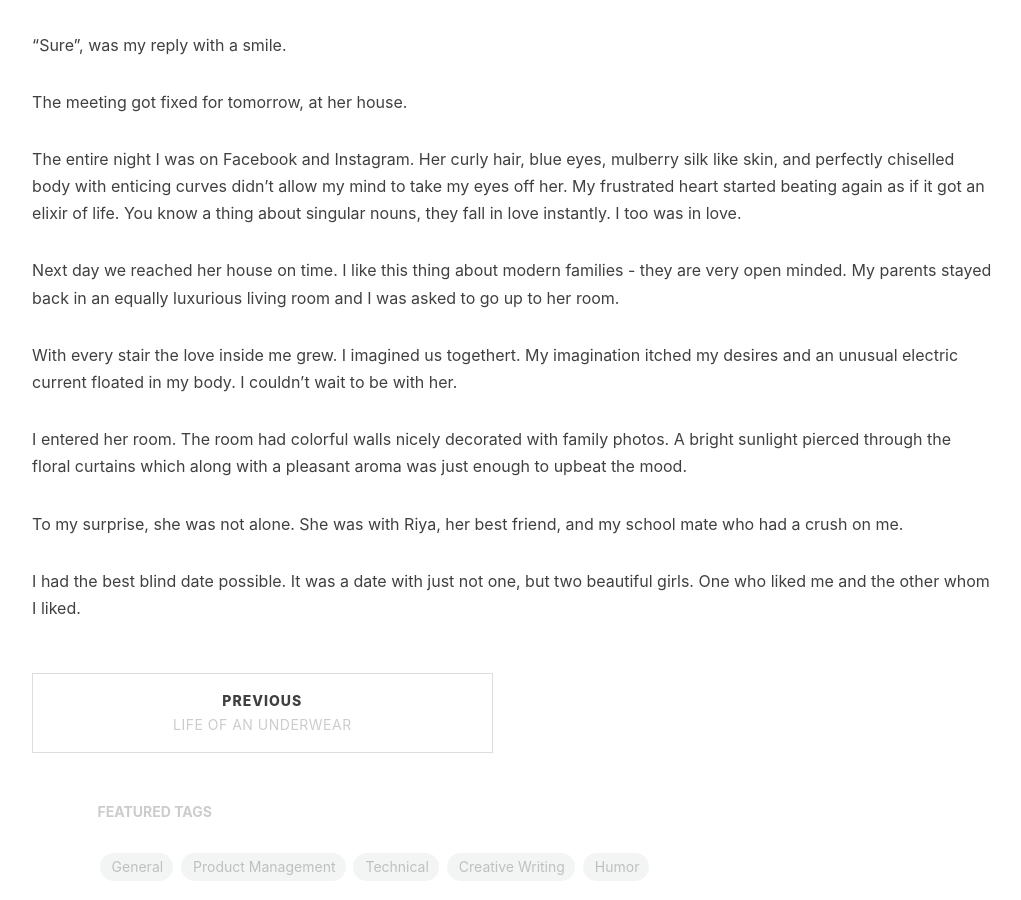
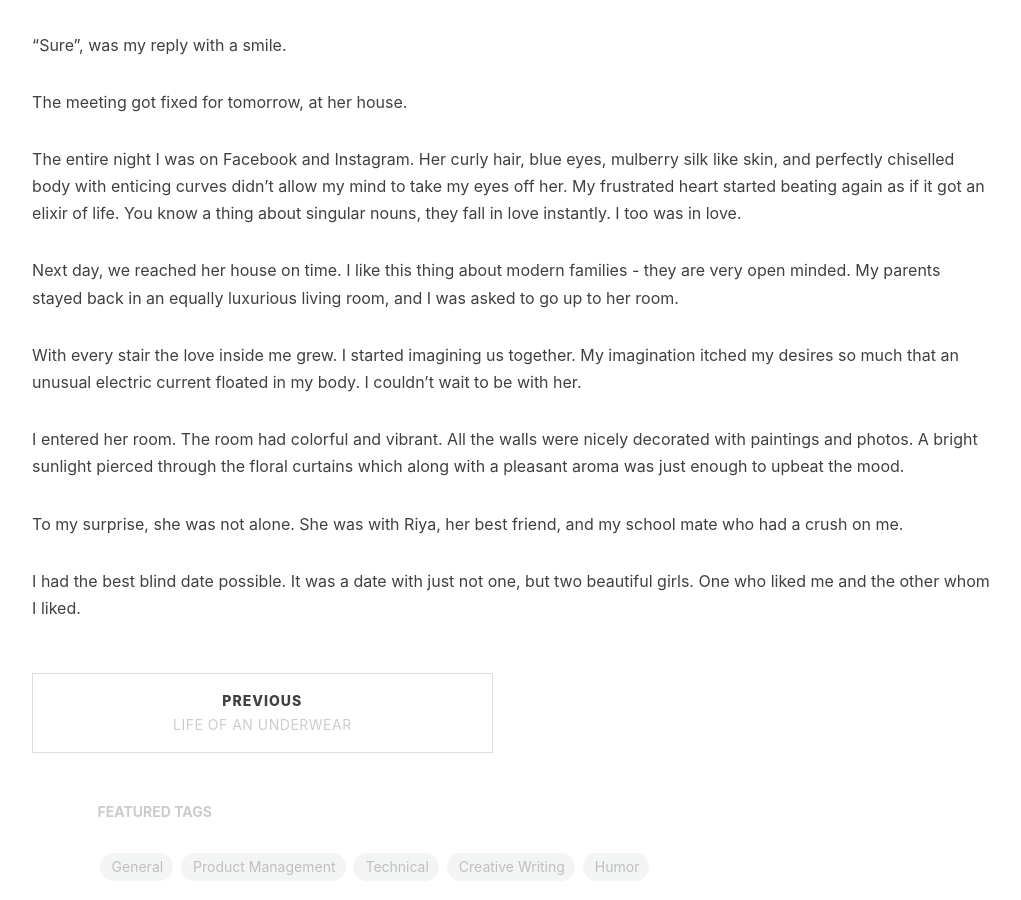
Before and after one commit to gargsaar/singlepage_website_ni, a Jekyll site: the page built from _posts/2019-08-24-a-blind-date.markdown, in a window 1280 px wide and 900 px high, scrolled down 1018 px. Shown: the whole window, without its empty margins (103-1124 px from the left). Built offline with Jekyll 4.4.1, drawn with Linux system fonts in a browser that asks for light colours; nearby versions of some CDN libraries.

Commit message:
Update 2019-08-24-a-blind-date.markdown

```diff
--- a/_posts/2019-08-24-a-blind-date.markdown
+++ b/_posts/2019-08-24-a-blind-date.markdown
@@ -32,11 +32,11 @@ The meeting got fixed for tomorrow, at her house.
 
 The entire night I was on Facebook and Instagram. Her curly hair, blue eyes, mulberry silk like skin, and perfectly chiselled body with enticing curves didn’t allow my mind to take my eyes off her. My frustrated heart started beating again as if it got an elixir of life. You know a thing about singular nouns, they fall in love instantly. I too was in love.
 
-Next day we reached her house on time. I like this thing about modern families - they are very open minded. My parents stayed back in an equally luxurious living room and I was asked to go up to her room.
+Next day, we reached her house on time. I like this thing about modern families - they are very open minded. My parents stayed back in an equally luxurious living room, and I was asked to go up to her room.
 
-With every stair the love inside me grew. I imagined us togethert. My imagination itched my desires and an unusual electric current floated in my body. I couldn’t wait to be with her.
+With every stair the love inside me grew. I started imagining us together. My imagination itched my desires so much that an unusual electric current floated in my body. I couldn’t wait to be with her.
 
-I entered her room. The room had colorful walls nicely decorated with family photos. A bright sunlight pierced through the floral curtains which along with a pleasant aroma was just enough to upbeat the mood.
+I entered her room. The room had colorful and vibrant. All the walls were nicely decorated with paintings and photos. A bright sunlight pierced through the floral curtains which along with a pleasant aroma was just enough to upbeat the mood.
 
 To my surprise, she was not alone. She was with Riya, her best friend, and my school mate who had a crush on me.
 
```
